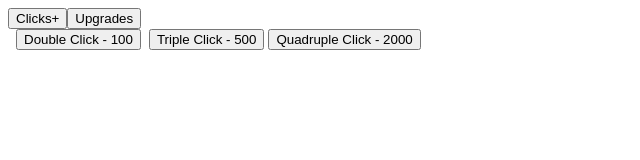
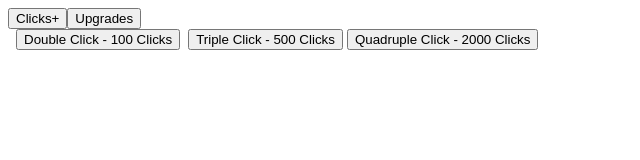
Before and after one commit to npxrc/idle-game, a plain HTML site: page index.html in a window 1280 px wide. Both pictures are taken after a click on the button "Upgrades". Shown: the whole page, without its empty margins (0-640 px from the left). Drawn offline with Linux system fonts and the light colour scheme.

Commit message:
Update index.html

```diff
--- a/index.html
+++ b/index.html
@@ -5,7 +5,7 @@
     </head>
     <body>
         <button onclick="clickup()">Clicks+</button><button onclick="document.getElementById(`upgrades`).style.display = ``">Upgrades</button><br>
-        <span id="clicks"></span>&nbsp;&nbsp;<span id="upgrades" style="display: none;"><button onclick="upgrade(2, 100)">Double Click - 100</button>&nbsp;
-        <button onclick="upgrade(3, 500)">Triple Click - 500</button>&nbsp;<button onclick="upgrade(4, 2000)">Quadruple Click - 2000</button></span>
+        <span id="clicks"></span>&nbsp;&nbsp;<span id="upgrades" style="display: none;"><button onclick="upgrade(2, 100)">Double Click - 100 Clicks</button>&nbsp;
+        <button onclick="upgrade(3, 500)">Triple Click - 500 Clicks</button>&nbsp;<button onclick="upgrade(4, 2000)">Quadruple Click - 2000 Clicks</button></span>
     </body>
 </html>
```
